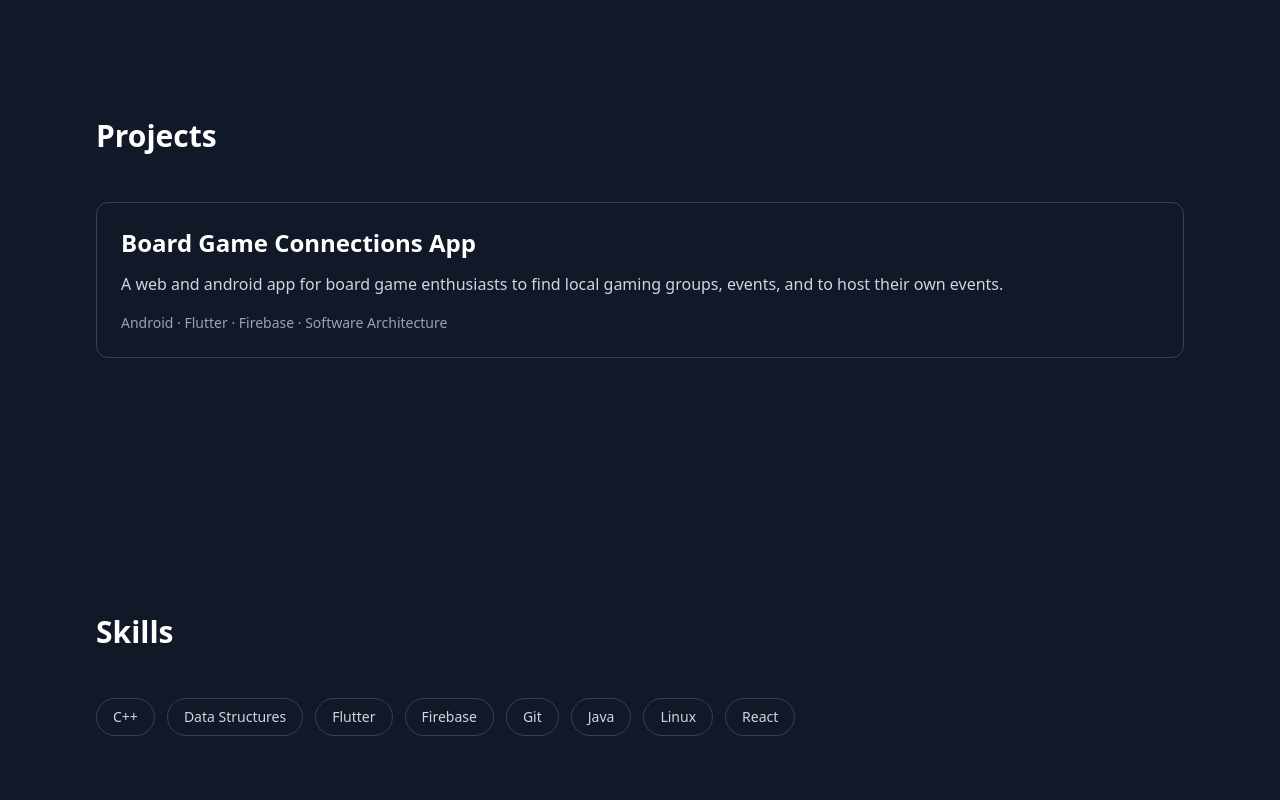
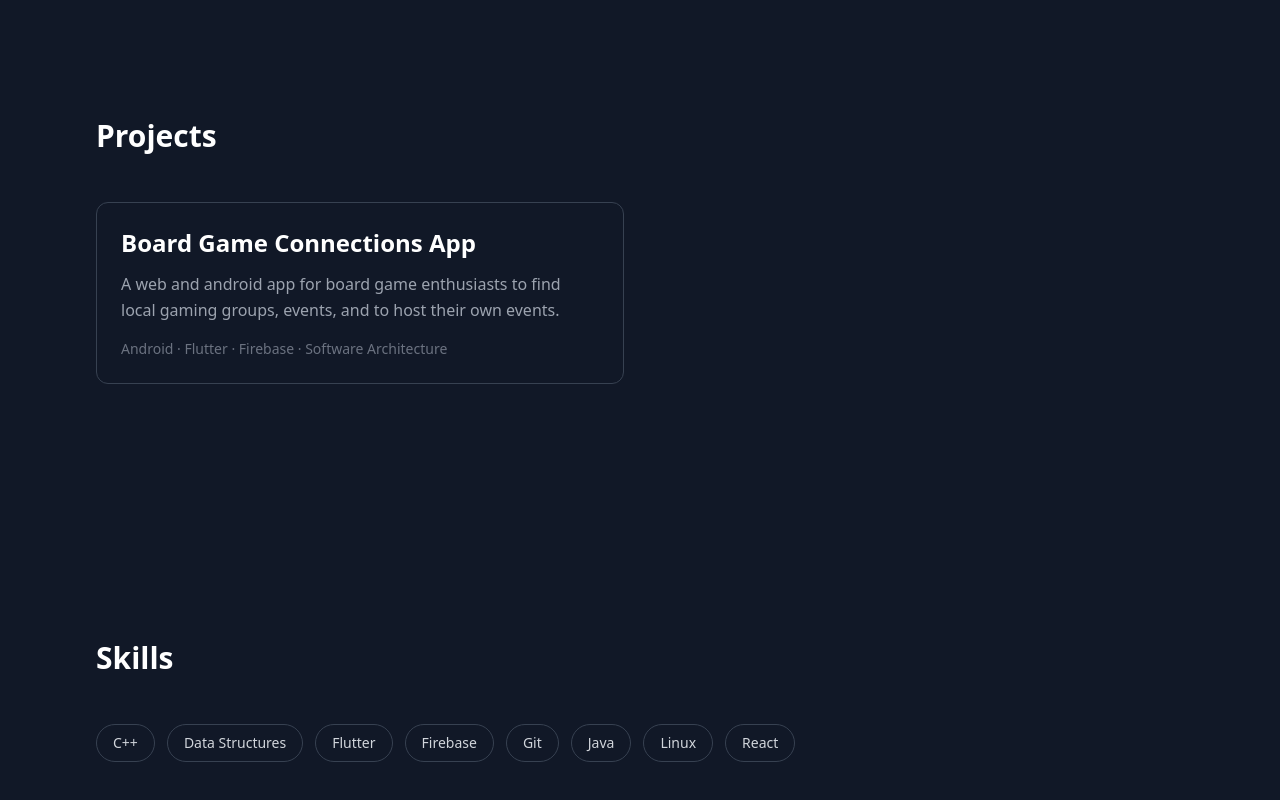
Before and after one commit to ItsArgon/Personal-Website, a React (Vite) app: page / in a window 1280 px wide. Shown: the part 1560-2360 px from the top of the page. Built offline with nearby package versions, Linux system fonts and the light colour scheme.

Commit message:
Add reveal animation

```diff
--- a/package.json
+++ b/package.json
@@ -10,6 +10,7 @@
     "preview": "vite preview"
   },
   "dependencies": {
+    "framer-motion": "^12.34.0",
     "react": "^19.2.0",
     "react-dom": "^19.2.0",
     "react-icons": "^5.5.0"
--- /dev/null
+++ b/src/components/Reveal.jsx
@@ -0,0 +1,15 @@
+/* eslint-disable-next-line no-unused-vars */
+import { motion } from "framer-motion"
+
+export default function Reveal({ children }) {
+  return (
+    <motion.div
+      initial={{ opacity: 0, y: 20 }}
+      whileInView={{ opacity: 1, y: 0 }}
+      viewport={{ once: true, margin: "-100px" }}
+      transition={{ duration: 0.6, ease: "easeOut" }}
+    >
+      {children}
+    </motion.div>
+  )
+}
--- a/src/sections/Projects.jsx
+++ b/src/sections/Projects.jsx
@@ -1,3 +1,5 @@
+import Reveal from "../components/Reveal"
+
 export default function Projects() {
   const projects = [
     {
@@ -12,24 +14,28 @@ export default function Projects() {
     <section id="projects" className="py-32 px-6 md:px-8">
       <h2 className="text-3xl font-semibold mb-12">Projects</h2>
 
-      <div className="grid gap-8">
+      <div className="grid gap-8 md:grid-cols-2">
         {projects.map((project) => (
+          <Reveal key={project.title}>
             <div
-            key={project.title}
-            className="border border-gray-700 rounded-xl p-6 card-hover"
+              className="
+                border border-gray-700 rounded-xl p-6
+                card-hover
+              "
             >
               <h3 className="text-2xl font-semibold">
                 {project.title}
               </h3>
 
-            <p className="mt-3 text-gray-300 leading-relaxed">
+              <p className="mt-3 text-gray-400 leading-relaxed">
                 {project.description}
               </p>
 
-            <p className="mt-4 text-sm text-gray-400">
+              <p className="mt-4 text-sm text-gray-500">
                 {project.tech}
               </p>
             </div>
+          </Reveal>
         ))}
       </div>
     </section>
--- a/src/sections/Skills.jsx
+++ b/src/sections/Skills.jsx
@@ -1,4 +1,5 @@
 export default function Skills() {
+
   return (
     <section id="skills" className="py-32 px-8">
       <h2 className="text-3xl font-semibold mb-12">Skills</h2>
```
Also changed, not shown: src/App.jsx (+5 -5 lines), 1 other file (tests, documents, lock files or other folders). Lines whose indentation alone changed are shown as unchanged.
